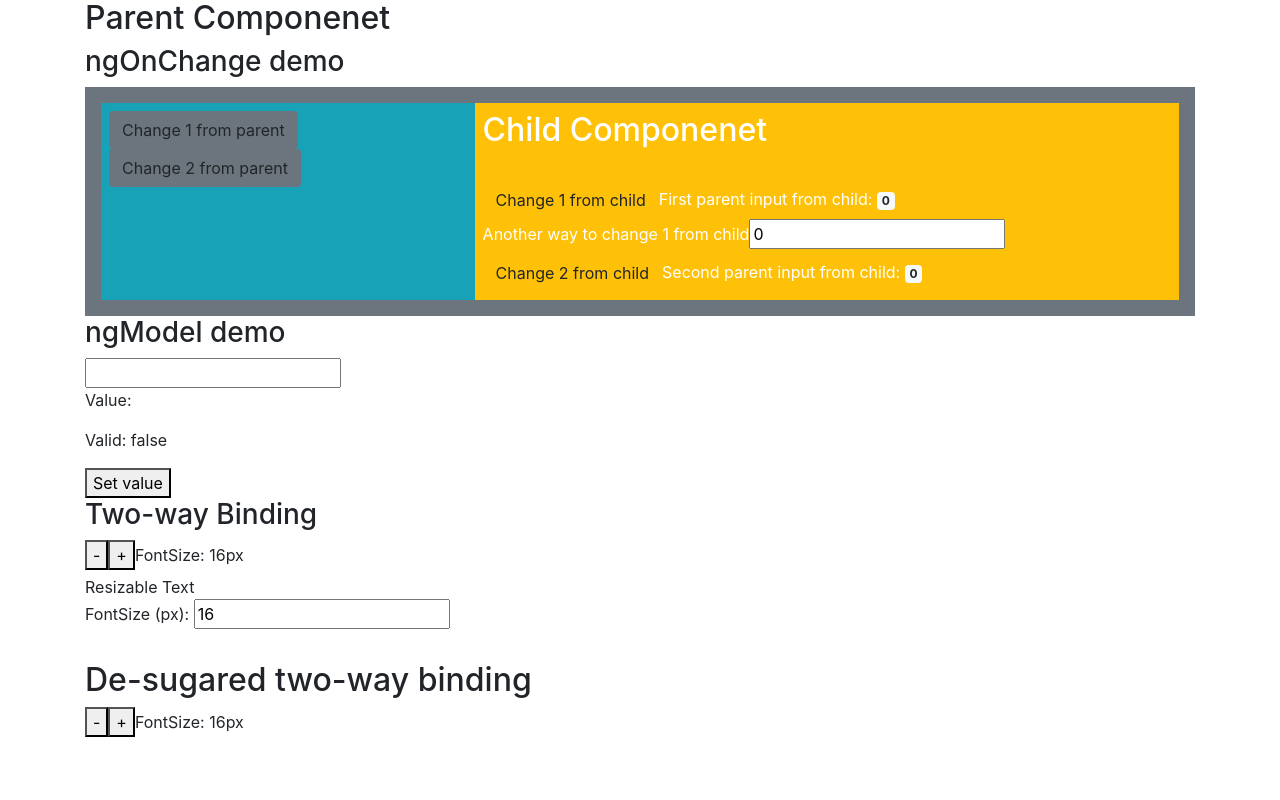
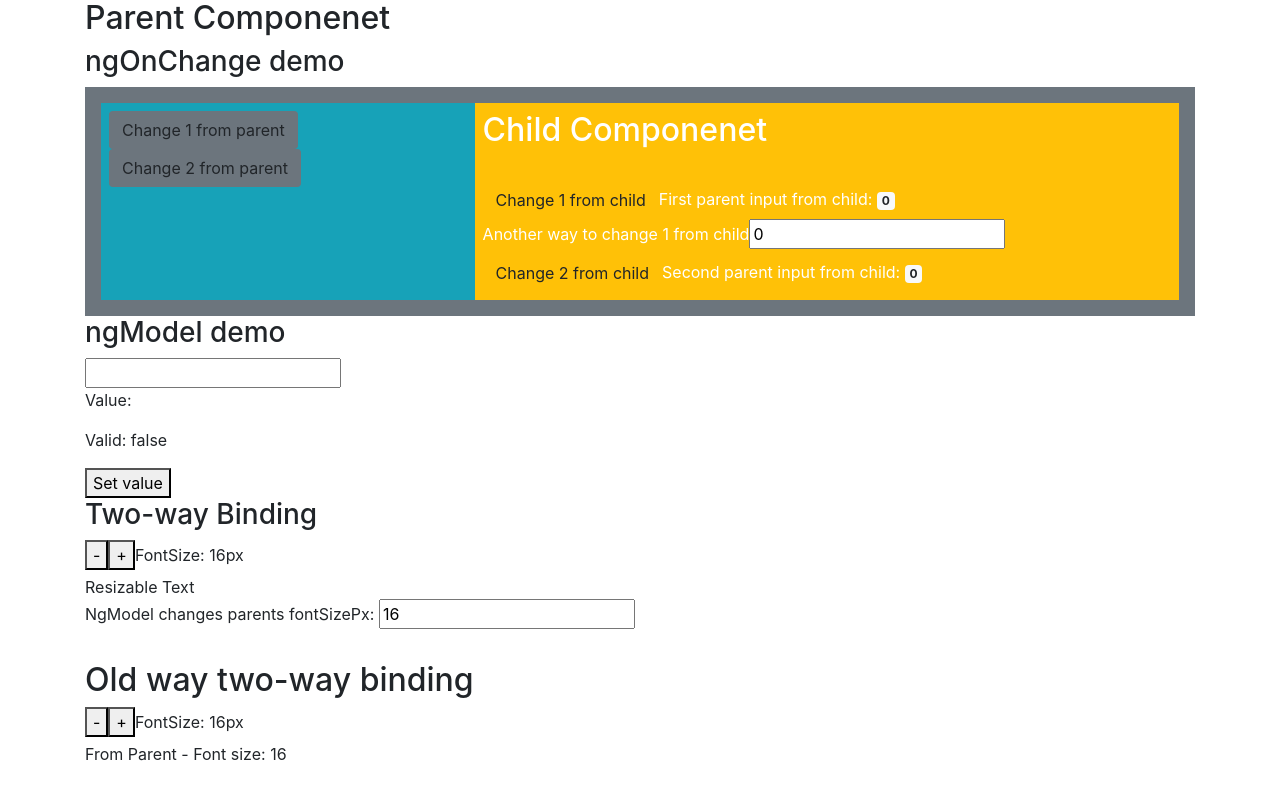
Before and after one commit to dahamv/angular-course, an Angular app in the folder my-app/: page / in a window 1280 px wide. Shown: the part 647-1447 px from the top of the page. Built offline with nearby package versions, Linux system fonts and the light colour scheme.

Commit message:
added sizer to deom two way data binding [(fontSize)]

```diff
--- a/my-app/src/app/experiments/experiments.module.ts
+++ b/my-app/src/app/experiments/experiments.module.ts
@@ -4,8 +4,6 @@ import { ParentComponent } from './parent/parent.component';
 import { ChildComponent } from './child/child.component';
 import { FormsModule } from '@angular/forms';
 import { SizerComponent } from './sizer/sizer.component';
-
-
 
 @NgModule({
   declarations: [ParentComponent, ChildComponent, SizerComponent],
--- a/my-app/src/app/experiments/parent/parent.component.html
+++ b/my-app/src/app/experiments/parent/parent.component.html
@@ -20,15 +20,16 @@
 <p>Valid: {{ ctrl.valid }}</p>
 
 <button (click)="setValue()">Set value</button>
-
+<br/>
 <h3 id="two-way">Two-way Binding</h3>
 <div id="two-way-1">
   <app-sizer [(size)]="fontSizePx"></app-sizer>
   <div [style.font-size.px]="fontSizePx">Resizable Text</div>
-  <label>FontSize (px): <input [(ngModel)]="fontSizePx"></label>
+  <label>NgModel changes parents fontSizePx: <input [(ngModel)]="fontSizePx"></label>
 </div>
 <br>
 <div id="two-way-2">
-  <h2>De-sugared two-way binding</h2>
+  <h2>Old way two-way binding</h2>
   <app-sizer [size]="fontSizePx" (sizeChange)="fontSizePx=$event"></app-sizer>
+  <span>From Parent - Font size: {{fontSizePx}}</span>
 </div>
--- a/my-app/src/app/experiments/sizer/sizer.component.ts
+++ b/my-app/src/app/experiments/sizer/sizer.component.ts
@@ -13,7 +13,8 @@ export class SizerComponent implements OnInit {
   ngOnInit(): void {
   }
 
-  @Input()  size: number | string;
+  //for [(x)] to work both the property called x and a corresponding event named xChange must be there.
+  @Input() size: number | string;
   @Output() sizeChange = new EventEmitter<number>();
 
   dec() { this.resize(-1); }
@@ -21,6 +22,9 @@ export class SizerComponent implements OnInit {
 
   resize(delta: number) {
     this.size = Math.min(40, Math.max(8, +this.size + delta));
+    //Send the changed size to the parent so that parent can update its fontSizePx variable with both -
+    //<app-sizer (sizeChange)="fontSizePx=$event"></app-sizer> and
+    //<app-sizer [(size)]="fontSizePx"></app-sizer>
     this.sizeChange.emit(this.size);
   }
 
```
